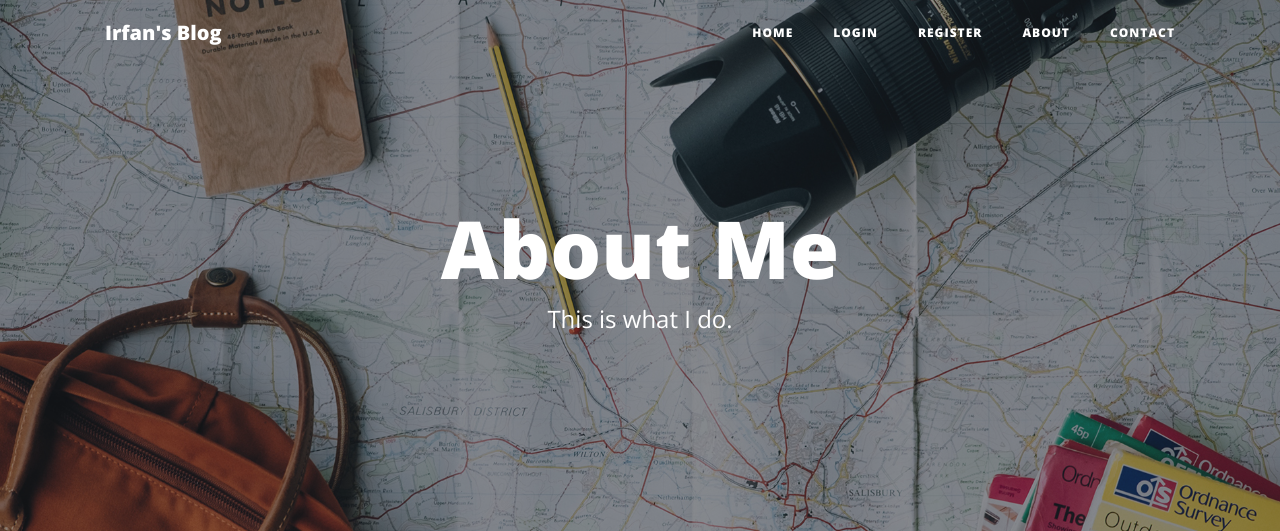
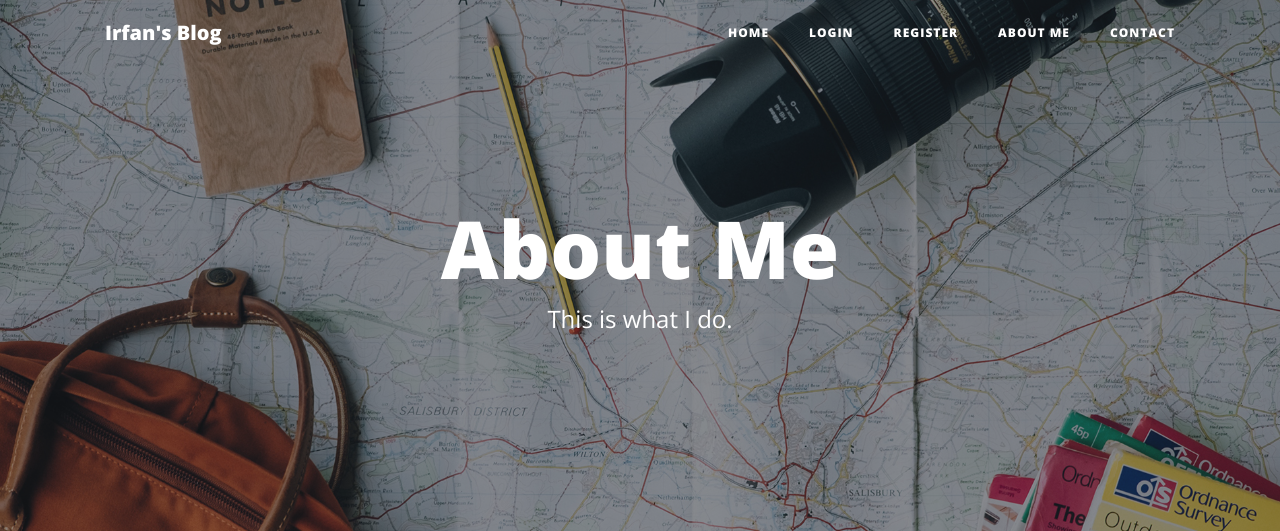
Before and after one commit to irfanarafat16/flaskBlogIrfan, a Flask app: page /about in a window 1280 px wide. Shown: the top 531 px of the page. Run offline with Flask 2, Linux system fonts and the light colour scheme; some libraries are stand-ins or nearby versions.

Commit message:
change in header.html

```diff
--- /dev/null
+++ b/gitflaskadd.txt
@@ -0,0 +1,3 @@
+git remote set-url origin https://irfanarafat16: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@github.com/irfanarafat16/flaskBlogIrfan.git
+git push --set-upstream origin master
+git push
--- a/templates/header.html
+++ b/templates/header.html
@@ -51,7 +51,7 @@
           </li>
           {% endif %}
           <li class="nav-item">
-            <a class="nav-link" href="{{ url_for('about') }}">About</a>
+            <a class="nav-link" href="{{ url_for('about') }}">About Me</a>
           </li>
           <li class="nav-item">
             <a class="nav-link" href="{{ url_for('contact') }}">Contact</a>
```
